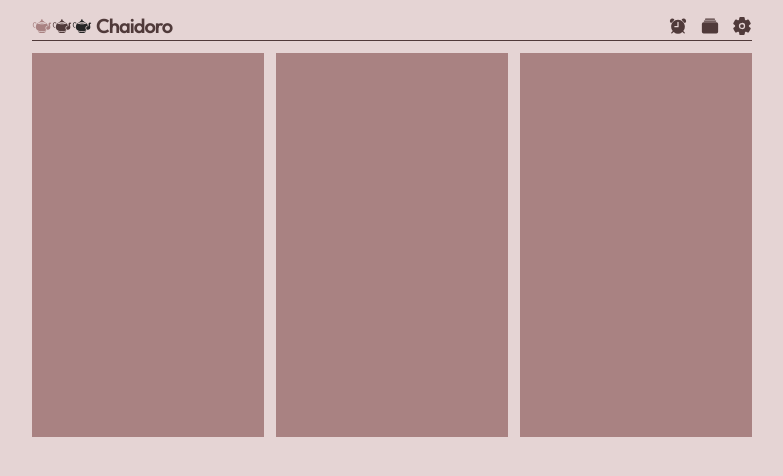
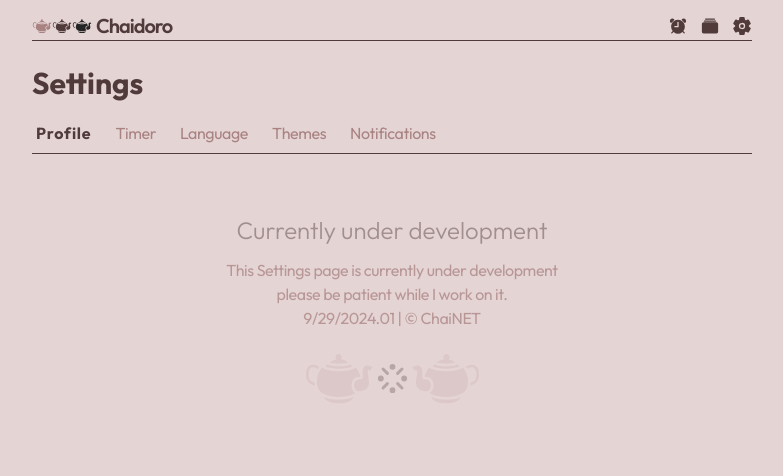
Before and after one commit to Chai-NET/ChaidoroWeb, a React (Vite) app: page /settings in a window 1280 px wide. Shown: the top 476 px of the page, without its empty margins (248-1031 px from the left). Built offline with nearby package versions, Linux system fonts and the light colour scheme.

Commit message:
0.10 | Settings page

```diff
--- /dev/null
+++ b/src/components/settingsBar.jsx
@@ -0,0 +1,88 @@
+import React, { useState } from "react";
+import { GiTeapot, GiCoffeeCup } from "react-icons/gi";
+import { TbSteam } from "react-icons/tb";
+
+function SettingsPage() {
+  const [activePage, setActivePage] = useState("Profile");
+
+  const today = new Date();
+  const month = today.getMonth();
+  const year = today.getFullYear();
+  const date = today.getDate();
+  const currentDate = month + "/" + date + "/" + year;
+
+  const navigationItems = [
+    "Profile",
+    "Timer",
+    "Language",
+    "Themes",
+    "Notifications",
+  ];
+
+  const PageUnderDevelopment = () => {
+    return (
+      <div className="relative flex select-none flex-col items-center justify-center gap-3 py-12 text-center font-Outfit">
+        <h1 className="text-xl font-light text-chocolate/45 md:text-2xl">
+          Currently under development
+        </h1>
+        <p className="tracking-tight text-coffee/75">
+          This Settings page is currently under development <br /> please be
+          patient while I work on it.
+          <br />
+          {currentDate}.01 | © ChaiNET <br />
+        </p>
+        <div className="flex select-none items-center text-5xl font-black tracking-wide text-coffee/15 md:text-7xl">
+          <GiTeapot />
+          <TbSteam size={35} className="text-chocolate/30" />
+          <div className="scale-x-[-1]">
+            <GiTeapot />
+          </div>
+        </div>
+      </div>
+    );
+  };
+
+  const renderContent = () => {
+    switch (activePage) {
+      case "Profile":
+        return <PageUnderDevelopment />;
+      case "Timer":
+        return <PageUnderDevelopment />;
+      case "Language":
+        return <PageUnderDevelopment />;
+      case "Themes":
+        return <PageUnderDevelopment />;
+      case "Notifications":
+        return <PageUnderDevelopment />;
+      default:
+        return <PageUnderDevelopment />;
+    }
+  };
+
+  return (
+    <div className="flex h-full flex-col py-3 font-Outfit">
+      <div className="h-9 w-full font-Outfit">
+        <h3 className="text-3xl font-bold text-chocolate">Settings</h3>
+      </div>
+      <nav className="my-3 flex justify-between gap-x-3 border-b border-chocolate px-1 md:justify-start md:space-x-3 2xl:space-x-9">
+        {navigationItems.map((item) => (
+          <button
+            key={item}
+            onClick={() => setActivePage(item)}
+            className={`rounded-md py-2 transition-all duration-300 ${
+              activePage === item
+                ? "font-bold tracking-wider text-chocolate"
+                : "tracking-tight text-coffee"
+            }`}
+          >
+            {item}
+          </button>
+        ))}
+      </nav>
+
+      <div className="flex-grow px-1">{renderContent()}</div>
+    </div>
+  );
+}
+
+export default SettingsPage;
--- a/src/components/taskBar.jsx
+++ b/src/components/taskBar.jsx
@@ -119,7 +119,6 @@ export default function TaskBar() {
               <div className="flex flex-row justify-between">
                 <div className="flex flex-grow items-center gap-x-1 text-coffee">
                   <TbSteam />
-
                   <input
                     onKeyDown={handleKeyPress}
                     type="text"
--- a/src/components/taskList.jsx
+++ /dev/null
@@ -1,12 +0,0 @@
-export default function TaskList() {
-  const data = ["apple", "banana", "orange"];
-
-  const tasks = data.map((task, index) => {
-    return <li key={index}>{task}</li>;
-  });
-  return (
-    <>
-      <ul>{tasks}</ul>
-    </>
-  );
-}
--- a/src/pages/pomodoro.jsx
+++ b/src/pages/pomodoro.jsx
@@ -1,6 +1,5 @@
 import Nav from "../components/navBar.jsx";
 import Clock from "../components/clock.jsx";
-import TaskList from "../components/taskList.jsx";
 import TaskBar from "../components/taskBar.jsx";
 
 function Pomodoro() {
--- a/src/pages/settings.jsx
+++ b/src/pages/settings.jsx
@@ -1,12 +1,10 @@
+import SettingsBar from "../components/settingsBar.jsx";
+
 function Settings() {
   return (
     <>
       <div className="h-full w-full">
-        <div className="flex items-center justify-between gap-3">
-          <div className="h-96 w-72 bg-coffee" />
-          <div className="h-96 w-72 bg-coffee" />
-          <div className="h-96 w-72 bg-coffee" />
-        </div>
+        <SettingsBar />
       </div>
     </>
   );
--- a/src/pages/tasks.jsx
+++ b/src/pages/tasks.jsx
@@ -41,7 +41,7 @@ function Tasks() {
   return (
     <>
       <div className="h-full overflow-y-scroll">
-        <div className="flex flex-col gap-1 py-3 font-Outfit text-4xl font-bold text-chocolate">
+        <div className="flex flex-col gap-1 py-3 font-Outfit text-3xl font-bold text-chocolate">
           <div className="flex items-center justify-between">
             <h2>To-Do List</h2>
             <FaSortAmountDown size={24} />
```
